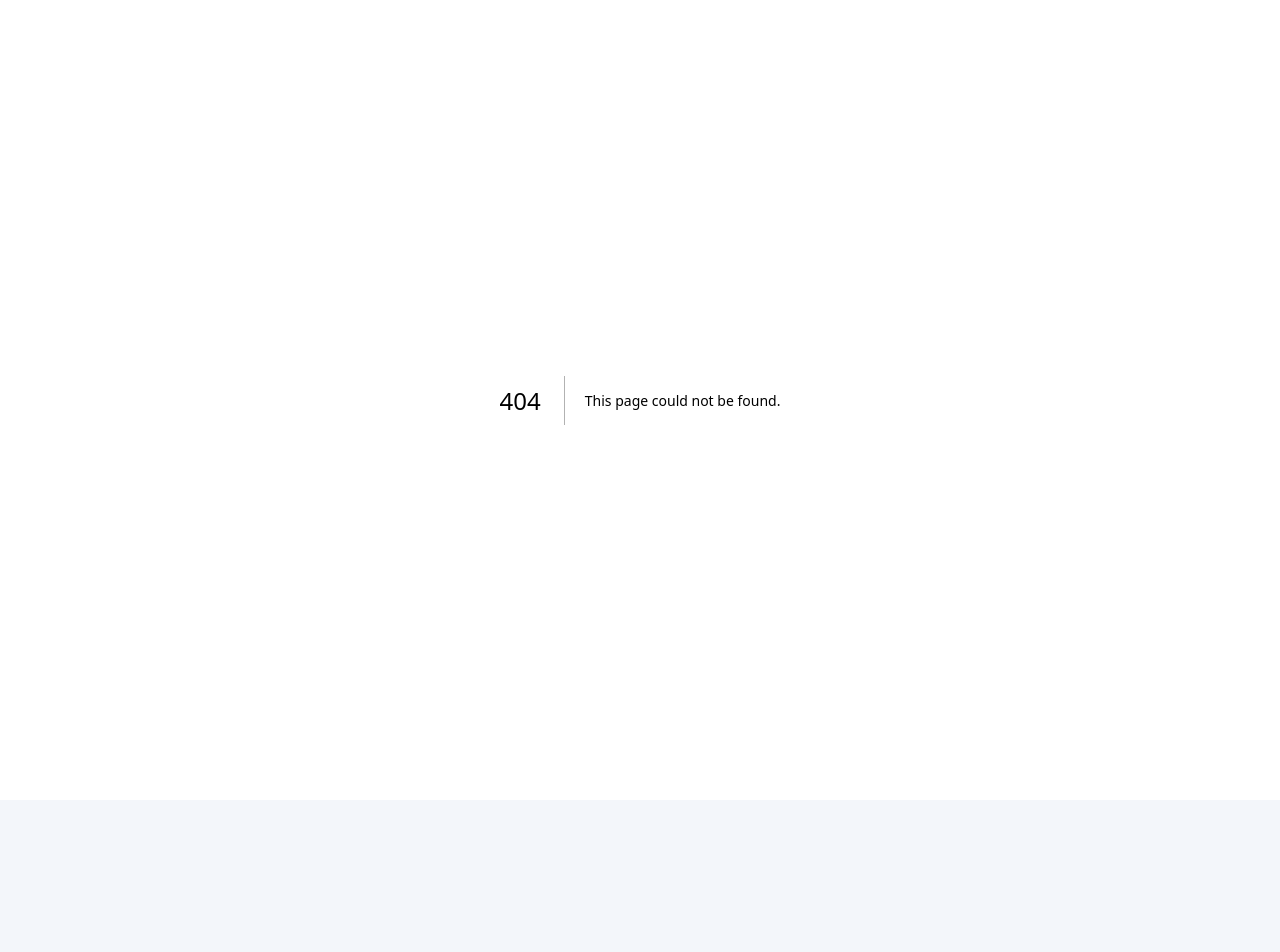
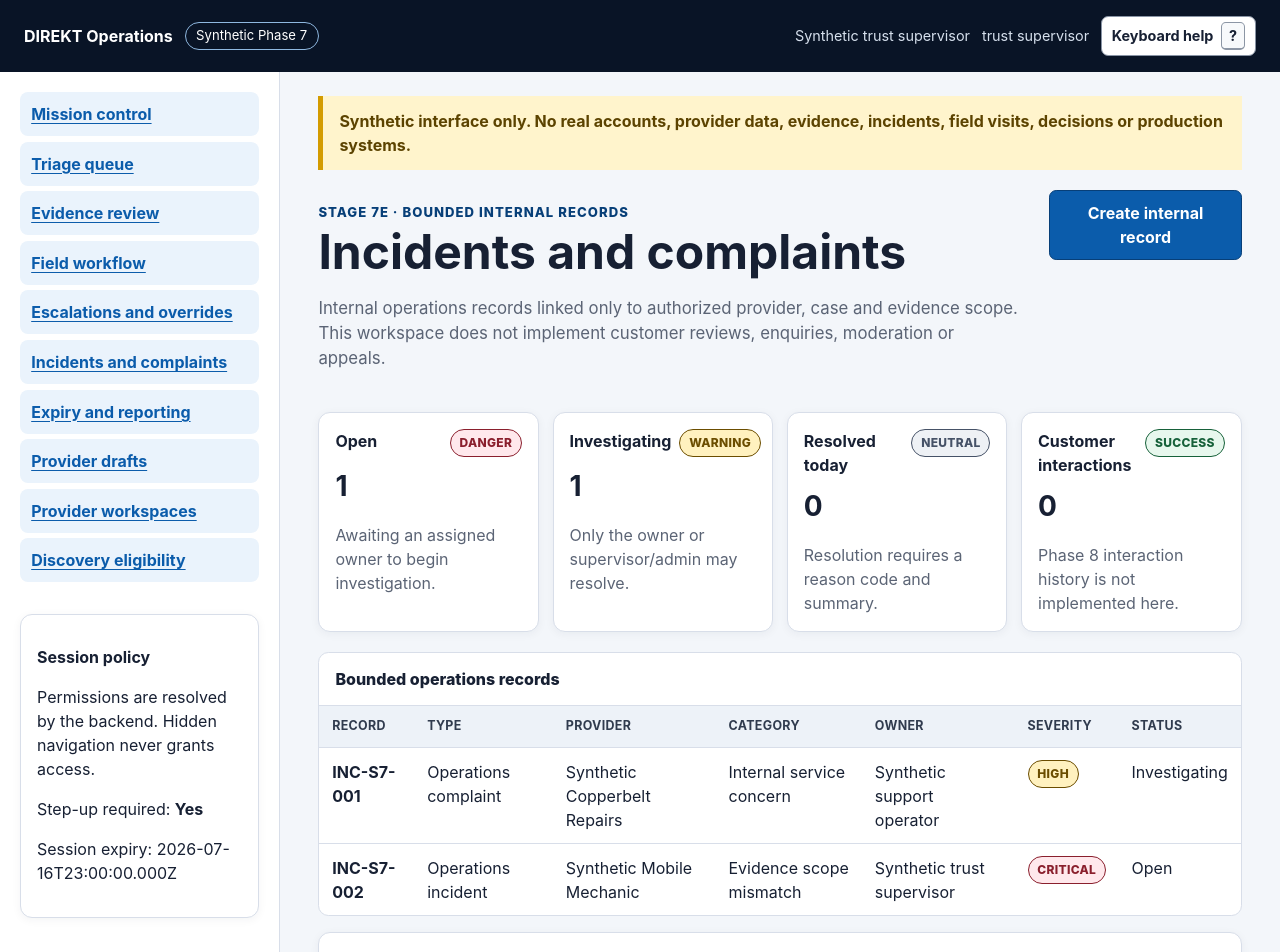
Before and after one commit to kudzimusar/direkt, a Next.js app in the folder admin/direkt-operations-portal/: page /operations/incidents in a window 1280 px wide. Before the commit this address had no page. Shown: the top 952 px of the page. Before the commit the page ends 800 px from the top, so only its background shows below. Built offline with nearby package versions, Linux system fonts and the light colour scheme.

Commit message:
feat: build bounded incident and complaint workspace

```diff
--- /dev/null
+++ b/admin/direkt-operations-portal/src/app/operations/incidents/page.tsx
@@ -0,0 +1,116 @@
+import type { Metadata } from 'next';
+import {
+  DenseTableRegion,
+  MetricCard,
+  PermissionAction,
+  StatusPill,
+  WorkflowStateCard,
+  WorkspaceIntro,
+} from '@/components/operations-workspace';
+import { syntheticSupervisorSession } from '@/lib/session';
+
+export const metadata: Metadata = { title: 'Incidents and complaints' };
+
+const incidents = [
+  {
+    id: 'INC-S7-001',
+    type: 'Operations complaint',
+    provider: 'Synthetic Copperbelt Repairs',
+    category: 'Internal service concern',
+    owner: 'Synthetic support operator',
+    severity: 'High',
+    tone: 'warning' as const,
+    status: 'Investigating',
+  },
+  {
+    id: 'INC-S7-002',
+    type: 'Operations incident',
+    provider: 'Synthetic Mobile Mechanic',
+    category: 'Evidence scope mismatch',
+    owner: 'Synthetic trust supervisor',
+    severity: 'Critical',
+    tone: 'danger' as const,
+    status: 'Open',
+  },
+] as const;
+
+export default function IncidentsPage() {
+  return (
+    <section aria-labelledby="incidents-heading">
+      <WorkspaceIntro
+        eyebrow="Stage 7E · bounded internal records"
+        title="Incidents and complaints"
+        description="Internal operations records linked only to authorized provider, case and evidence scope. This workspace does not implement customer reviews, enquiries, moderation or appeals."
+        headingId="incidents-heading"
+      >
+        <PermissionAction
+          session={syntheticSupervisorSession}
+          permission="operations.incidents.manage"
+          label="Create internal record"
+          deniedLabel="Creation denied"
+          accessKey="n"
+        />
+      </WorkspaceIntro>
+
+      <div className="metric-grid" aria-label="Incident summary">
+        <MetricCard label="Open" value="1" note="Awaiting an assigned owner to begin investigation." tone="danger" />
+        <MetricCard label="Investigating" value="1" note="Only the owner or supervisor/admin may resolve." tone="warning" />
+        <MetricCard label="Resolved today" value="0" note="Resolution requires a reason code and summary." tone="neutral" />
+        <MetricCard label="Customer interactions" value="0" note="Phase 8 interaction history is not implemented here." tone="success" />
+      </div>
+
+      <DenseTableRegion label="Synthetic internal incidents and complaints">
+        <table>
+          <caption>Bounded operations records</caption>
+          <thead>
+            <tr>
+              <th scope="col">Record</th>
+              <th scope="col">Type</th>
+              <th scope="col">Provider</th>
+              <th scope="col">Category</th>
+              <th scope="col">Owner</th>
+              <th scope="col">Severity</th>
+              <th scope="col">Status</th>
+            </tr>
+          </thead>
+          <tbody>
+            {incidents.map((incident) => (
+              <tr key={incident.id} data-queue-row tabIndex={0}>
+                <th scope="row">{incident.id}</th>
+                <td>{incident.type}</td>
+                <td>{incident.provider}</td>
+                <td>{incident.category}</td>
+                <td>{incident.owner}</td>
+                <td><StatusPill tone={incident.tone}>{incident.severity}</StatusPill></td>
+                <td>{incident.status}</td>
+              </tr>
+            ))}
+          </tbody>
+        </table>
+      </DenseTableRegion>
+
+      <section className="workspace-panel" aria-labelledby="incident-privacy-heading">
+        <h2 id="incident-privacy-heading">Response allowlist</h2>
+        <dl className="definition-grid">
+          <div><dt>Private details</dt><dd>Persisted internally, never returned</dd></div>
+          <div><dt>Evidence content</dt><dd>Excluded</dd></div>
+          <div><dt>Private coordinates</dt><dd>Excluded</dd></div>
+          <div><dt>Customer interaction history</dt><dd>Not implemented</dd></div>
+          <div><dt>Cross-provider linkage</dt><dd>Rejected by database scope checks</dd></div>
+          <div><dt>Resolution authority</dt><dd>Owner, trust supervisor or admin</dd></div>
+        </dl>
+      </section>
+
+      <div className="workflow-state-grid" aria-label="Incident critical states">
+        <WorkflowStateCard state="loading" title="Records loading" description="Private detail is never placed in the loading shell or client state." tone="info" />
+        <WorkflowStateCard state="empty" title="No internal records" description="An empty result does not imply access to customer review workflows." tone="neutral" />
+        <WorkflowStateCard state="access_denied" title="Unowned resolution" description="An unrelated support operator cannot resolve another owner’s record." tone="danger" />
+        <WorkflowStateCard state="conflicting_action" title="Already resolved" description="Terminal records reject a second resolution or dismissal." tone="warning" />
+      </div>
+
+      <p className="api-boundary-note">
+        API boundary: <code>/api/v1/operations/incidents</code>. Customer complaint linkage remains reserved for Phase 8.
+      </p>
+    </section>
+  );
+}
```
